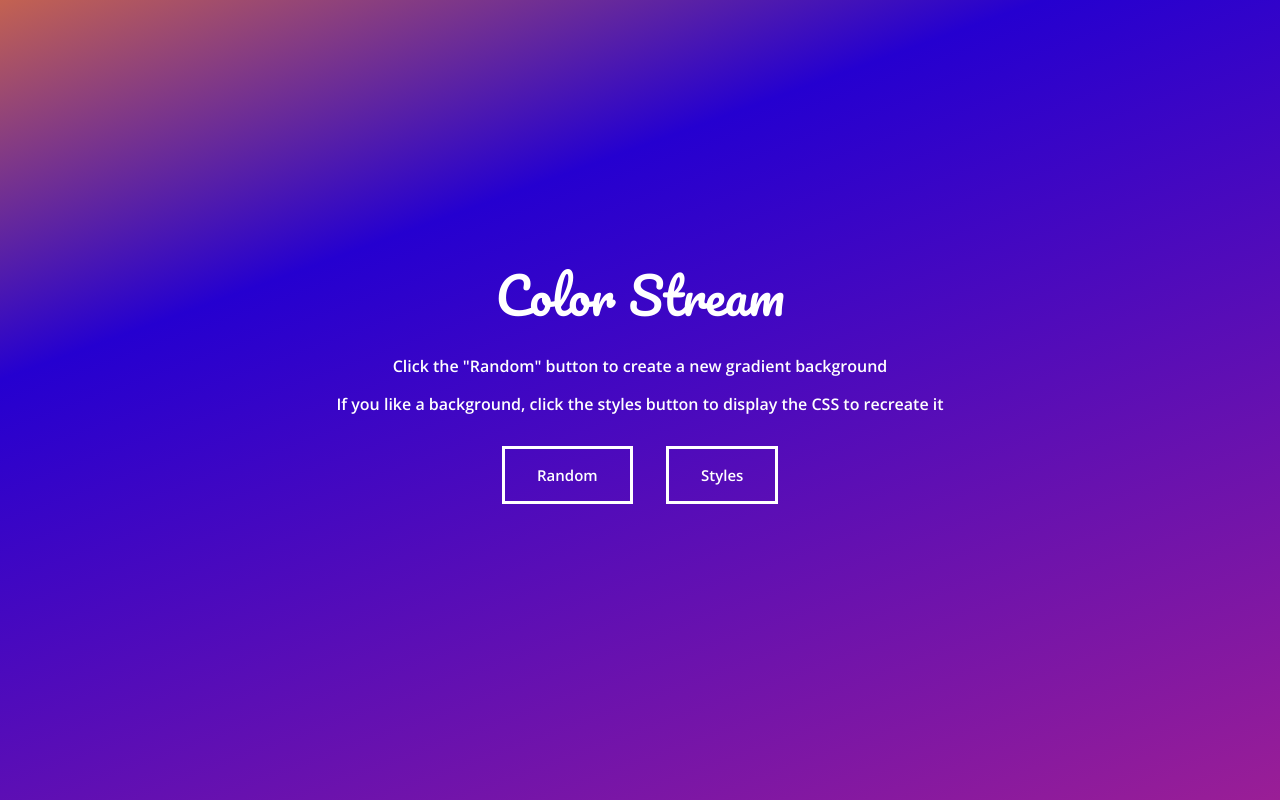
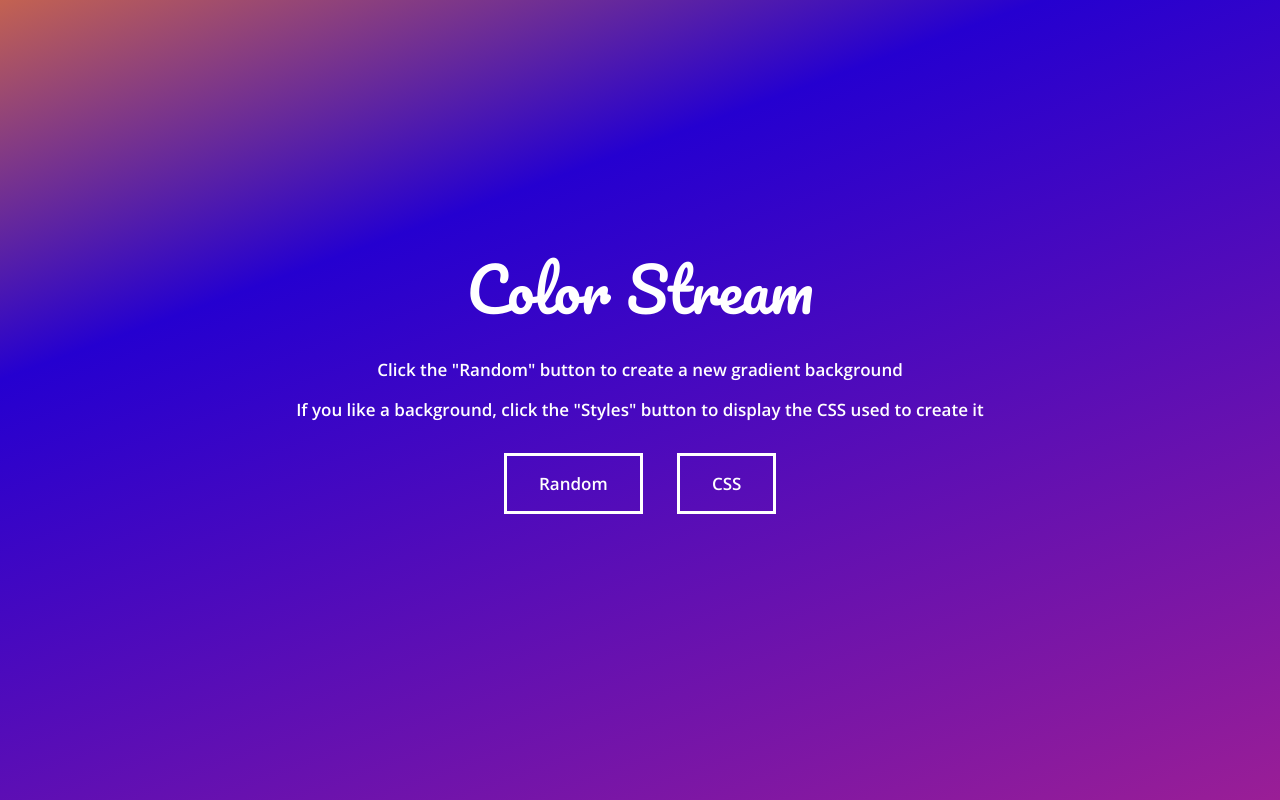
Before and after one commit to GeorgeSmith-Sweeper/colorStream, a website: page index.html in a window 1280 px wide. Drawn offline with nearby package versions, Linux system fonts and the light colour scheme.

Commit message:
changed font sizes for style div

```diff
--- a/index.html
+++ b/index.html
@@ -9,9 +9,9 @@
     <div class="main">
       <span>Color Stream</span>
       <p>Click the "Random" button to create a new gradient background</p>
-      <p>If you like a background, click the styles button to display the CSS to recreate it</p>
+      <p>If you like a background, click the "Styles" button to display the CSS used to create it</p>
       <div class="button randomBtn hvr-sweep-to-right">Random</div>
-      <div class="button displayStylesBtn hvr-sweep-to-left">Styles</div>
+      <div class="button displayStylesBtn hvr-sweep-to-left">CSS</div>
       <div class="theStylesDiv"></div>
     </div>
     <script type="text/javascript" src="scripts.js"></script>
--- a/scripts.js
+++ b/scripts.js
@@ -1,5 +1,7 @@
 'use strict';
 
+
+// query Selectors for page elements
 const main = document.querySelector('.main');
 const displayStylesBtn = main.querySelector('.displayStylesBtn');
 const randomBtn = main.querySelector('.randomBtn');
@@ -47,7 +49,6 @@ function displayStyles() {
 }
 
 
-
 // Event Listeners
 displayStylesBtn.addEventListener('click', displayStyles);
 randomBtn.addEventListener('click', applyRandomColor);
--- a/styles.css
+++ b/styles.css
@@ -10,7 +10,7 @@ body {
 
 span {
   font-family: 'Pacifico', cursive;
-  font-size: 50px;
+  font-size: 60px;
   color: white;
   text-align: center;
   animation: fadein 3s;
@@ -21,13 +21,14 @@ span {
 
 p {
   font-family: 'Open Sans', sans-serif;
+  font-size: 17px;
   color: white;
   text-align: center;
 }
 
 .button {
   font-family: 'Open Sans', sans-serif;
-  font-size: 15px;
+  font-size: 17px;
   border: solid;
   color: white;
   margin: 15px;
@@ -41,6 +42,7 @@ p {
 
 .theStylesDiv {
   padding-top: 5%;
+  font-size: 19px;
   color: #FFFFFF;
   font-family: 'Open Sans', sans-serif;
 }
```
